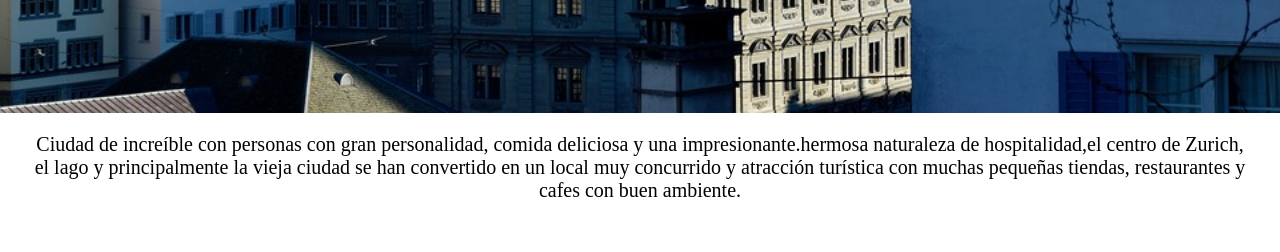
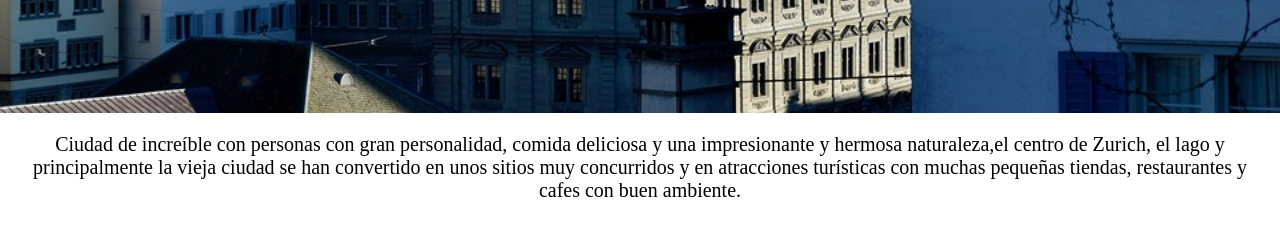
Before and after one commit to Entrecarriles/web, a plain HTML site: page zurich.html in a window 1280 px wide. Shown: the part 800-1052 px from the top of the page. Drawn offline with Linux system fonts and the light colour scheme.

Commit message:
FIN DEFINITIVO

```diff
--- a/zurich.html
+++ b/zurich.html
@@ -28,9 +28,9 @@
             </div>
 
             <div class="informacion">
-                <p>Ciudad de increíble con personas con gran personalidad, comida deliciosa y una impresionante.hermosa
-naturaleza de hospitalidad,el centro de Zurich, el lago y principalmente la vieja ciudad se han convertido en un
-local muy concurrido y atracción turística con muchas pequeñas tiendas, restaurantes y cafes con buen ambiente.</p>
+                <p>Ciudad de increíble con personas con gran personalidad, comida deliciosa y una impresionante y hermosa
+naturaleza,el centro de Zurich, el lago y principalmente la vieja ciudad se han convertido en unos
+sitios muy concurridos y en atracciones turísticas con muchas pequeñas tiendas, restaurantes y cafes con buen ambiente.</p>
                 <iframe src="https://www.youtube.com/embed/Va5FKhbWuHw" frameborder="0" allowfullscreen></iframe>
 
 				<h1>Monumentos:</h1>
@@ -57,7 +57,7 @@ El tour es bastante flexible, es increible la posibilidad de sentir a través de
                             <p>Este es un museo sobre Suiza y su historia, con muchas presentaciones
 interactivas, lo que lo hace más atractivo. Su imponente la construcción, enamora a los amantes de la
 historia, y en el interior del museo pueden verse objetos de la historia de Suiza desde la prehistoria,
-pasando por la revolucion industrial, hasta nuestros dias, un destino que seguro entreteniene al menos
+pasando por la revolución industrial, hasta nuestros dias, un destino que seguro entreteniene al menos
 puesto en dicha materia.</p>
                         </div>
                     </div>
```
